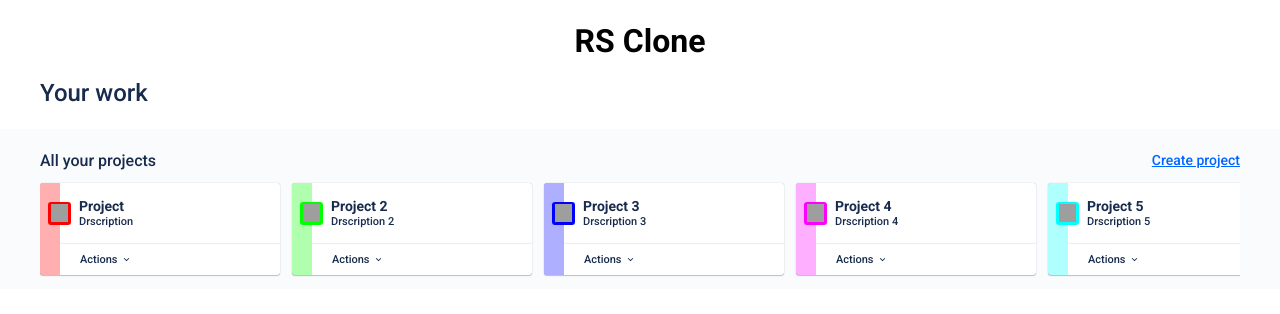
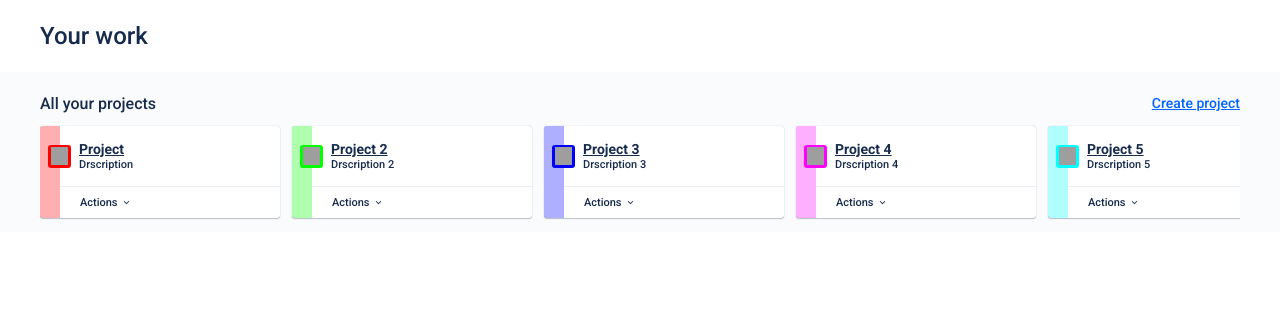
Before and after one commit to Anubic29/RSS2022Q3-RS-Clone, a React (Create React App) app in the folder rs-clone/: page / in a window 1280 px wide. Shown: the top 314 px of the page. Built offline with nearby package versions, Linux system fonts and the light colour scheme; grey boxes are pictures that could not be loaded.

Commit message:
feat: add basic routing

```diff
--- a/rs-clone/package.json
+++ b/rs-clone/package.json
@@ -13,6 +13,7 @@
     "react": "^18.2.0",
     "react-dom": "^18.2.0",
     "react-icons": "^4.7.1",
+    "react-router-dom": "^6.8.0",
     "react-scripts": "5.0.1",
     "sass": "^1.57.1",
     "typescript": "^4.9.4",
--- a/rs-clone/src/App.tsx
+++ b/rs-clone/src/App.tsx
@@ -1,11 +1,11 @@
-import Dashboard from './components/Dashboard/Dashboard';
+import { Outlet } from 'react-router-dom';
+
 import './App.scss';
 
 function App() {
   return (
     <div className="App">
-      <h1 className="title">RS Clone</h1>
-      <Dashboard />
+      <Outlet />
     </div>
   );
 }
--- a/rs-clone/src/components/Dashboard/components/ProjectCard/ProjectCard.tsx
+++ b/rs-clone/src/components/Dashboard/components/ProjectCard/ProjectCard.tsx
@@ -1,16 +1,18 @@
 import ProjectAvatar from '../../../ProjectAvatar/ProjectAvatar';
 import { MdOutlineExpandMore } from 'react-icons/md';
 import { ProjectAvatarProps } from '../../../ProjectAvatar/ProjectAvatar';
+import { Link } from 'react-router-dom';
 
 import styles from './ProjectCard.module.scss';
 
 interface ProjectCardProps extends ProjectAvatarProps {
+  id: number;
   title: string;
   description: string;
 }
 
 function ProjectCard(props: ProjectCardProps) {
-  const { title, description, size, source, bgColor } = props;
+  const { title, description, size, source, bgColor, id } = props;
 
   const cardStyles = {
     borderColor: `${bgColor}50`
@@ -21,7 +23,9 @@ function ProjectCard(props: ProjectCardProps) {
       <div className={styles.titleArea}>
         <ProjectAvatar {...{ size, source, bgColor }} />
         <div className={styles.projectInfo}>
-          <p className={styles.projectTitle}>{title}</p>
+          <Link to={`projects/${id.toString()}`} className={styles.projectTitle}>
+            {title}
+          </Link>
           <p className={styles.projectDescription}>{description}</p>
         </div>
       </div>
--- a/rs-clone/src/components/Dashboard/components/ProjectsList/ProjectsList.tsx
+++ b/rs-clone/src/components/Dashboard/components/ProjectsList/ProjectsList.tsx
@@ -3,6 +3,7 @@ import styles from './ProjectsList.module.scss';
 
 const cardsTestData = [
   {
+    id: 1,
     title: 'Project',
     description: 'Drscription',
     size: 23,
@@ -11,6 +12,7 @@ const cardsTestData = [
     bgColor: '#FF0000'
   },
   {
+    id: 2,
     title: 'Project 2',
     description: 'Drscription 2',
     size: 23,
@@ -19,6 +21,7 @@ const cardsTestData = [
     bgColor: '#00FF00'
   },
   {
+    id: 3,
     title: 'Project 3',
     description: 'Drscription 3',
     size: 23,
@@ -27,6 +30,7 @@ const cardsTestData = [
     bgColor: '#0000FF'
   },
   {
+    id: 4,
     title: 'Project 4',
     description: 'Drscription 4',
     size: 23,
@@ -35,6 +39,7 @@ const cardsTestData = [
     bgColor: '#FF00FF'
   },
   {
+    id: 5,
     title: 'Project 5',
     description: 'Drscription 5',
     size: 23,
@@ -43,6 +48,7 @@ const cardsTestData = [
     bgColor: '#00FFFF'
   },
   {
+    id: 6,
     title: 'Project 6',
     description: 'Drscription 6',
     size: 23,
@@ -55,8 +61,8 @@ const cardsTestData = [
 function ProjectsList() {
   return (
     <ul className={styles.projectsList}>
-      {cardsTestData.map((card, index) => {
-        return <ProjectCard {...card} key={index} />;
+      {cardsTestData.map((card) => {
+        return <ProjectCard {...card} key={card.id} />;
       })}
     </ul>
   );
--- a/rs-clone/src/index.tsx
+++ b/rs-clone/src/index.tsx
@@ -1,13 +1,20 @@
-import React from 'react';
 import ReactDOM from 'react-dom/client';
+import { BrowserRouter, Route, Routes } from 'react-router-dom';
 import App from './App';
+import Dashboard from './components/Dashboard/Dashboard';
 
 import './index.scss';
 
 const root = ReactDOM.createRoot(document.getElementById('root') as HTMLElement);
 
 root.render(
-  <React.StrictMode>
-    <App />
-  </React.StrictMode>
+  <BrowserRouter>
+    <Routes>
+      <Route path="/" element={<App />}>
+        <Route index element={<Dashboard />} />
+        <Route path="projects/:id" element={<h1>Project</h1>} />
+      </Route>
+      <Route path="*" element={<h1>Not Found</h1>} />
+    </Routes>
+  </BrowserRouter>
 );
```
Also changed, not shown: 1 other file (tests, documents, lock files or other folders).
